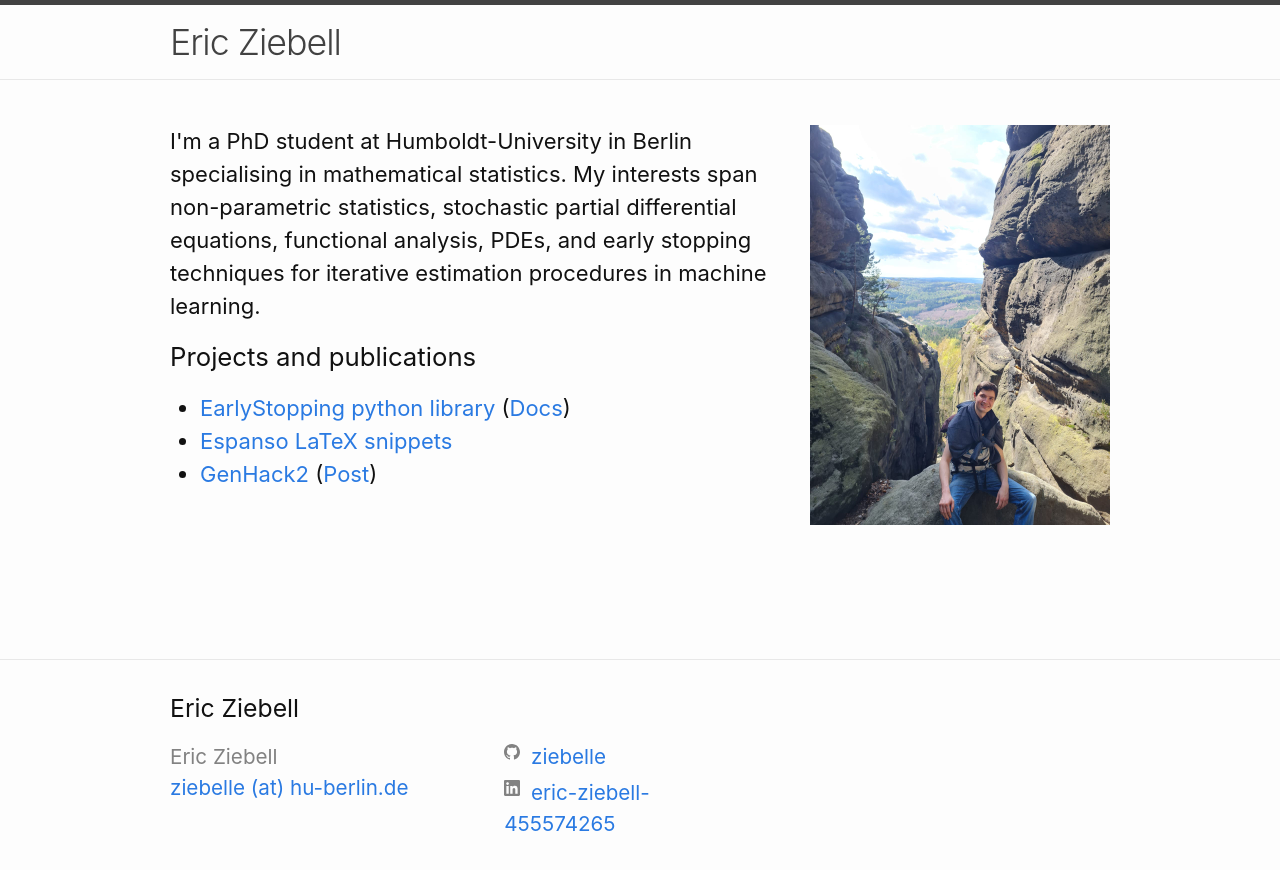
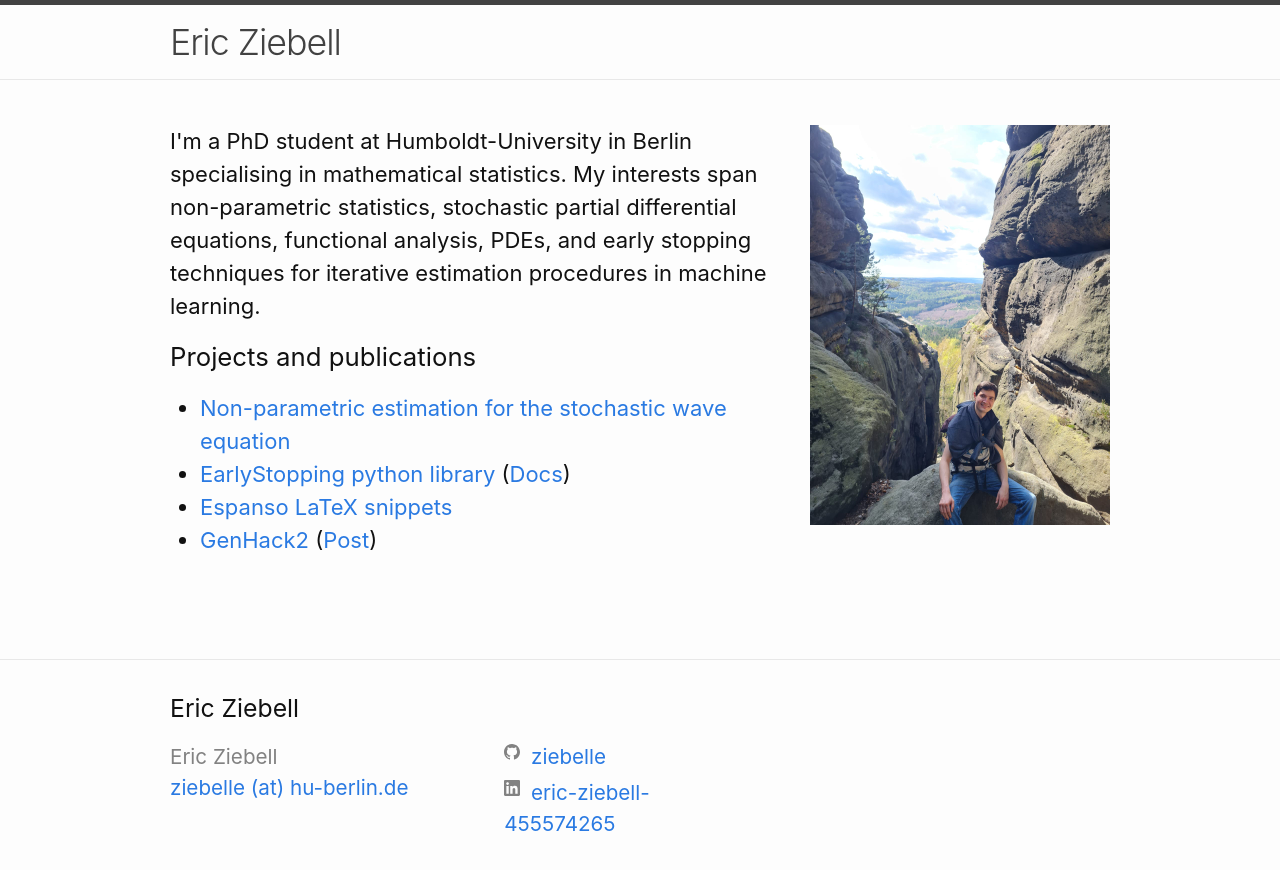
Before and after one commit to ziebelle/ziebelle.github.io, a Jekyll site: the page built from index.markdown, in a window 1280 px wide. Shown: the top 870 px of the page. Built offline with Jekyll 4.4.1, drawn with Linux system fonts in a browser that asks for light colours.

Commit message:
Update index.markdown

```diff
--- a/index.markdown
+++ b/index.markdown
@@ -16,7 +16,7 @@ I'm a PhD student at Humboldt-University in Berlin specialising in mathematical
 
 <p> </p>
 ### Projects and publications
-
+- [Non-parametric estimation for the stochastic wave equation](https://arxiv.org/abs/2404.18823)
 - [EarlyStopping python library](https://github.com/ESFIEP/EarlyStopping) ([Docs](https://esfiep.github.io/EarlyStopping/))
 - [Espanso LaTeX snippets](https://github.com/ziebelle/EspansoMathSnippets)
 - [GenHack2](https://medium.com/@starokon/generative-modelling-of-sea-surface-temperature-with-normalizing-flows-cdafa3d90b56) ([Post](https://www.linkedin.com/posts/activity-7030970531260596224-p5_M?utm_source=share&utm_medium=member_desktop))
```
